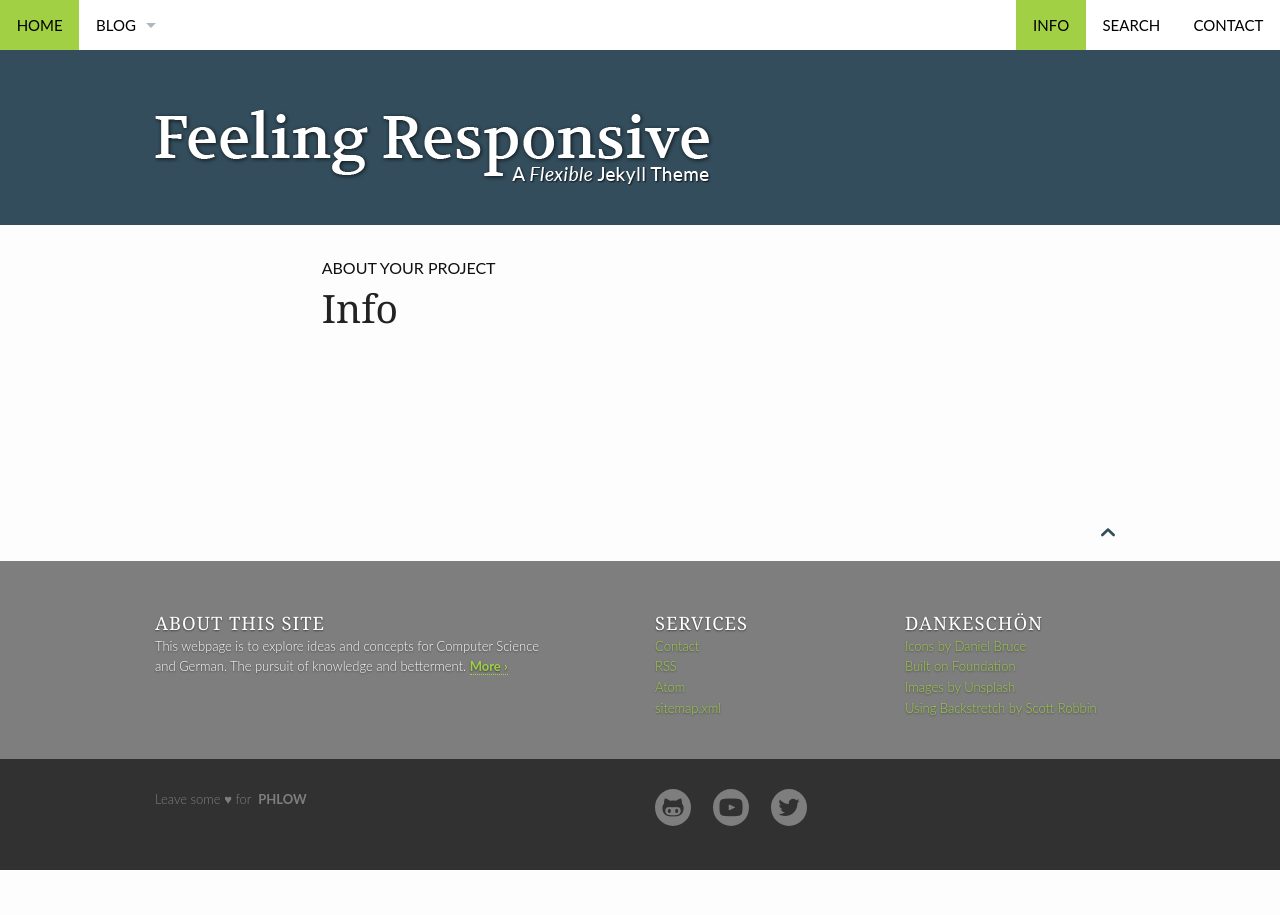
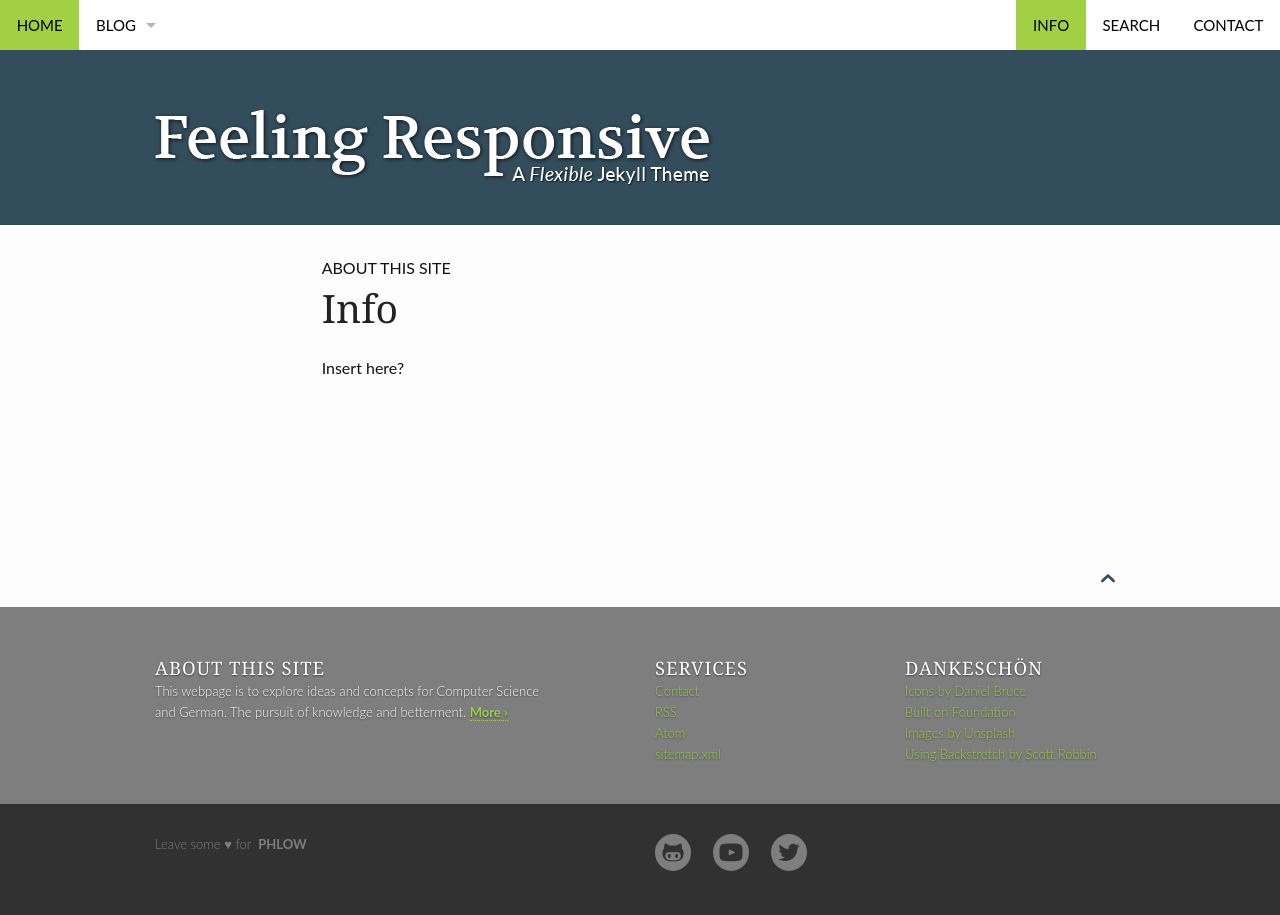
Before and after one commit to makounniyom/makounniyom.github.io, a Jekyll site: the page built from pages/info.md, in a window 1280 px wide. Built offline with Jekyll 4.4.1, drawn with Linux system fonts in a browser that asks for light colours.

Commit message:
Info
Trying to get information on the info page

```diff
--- a/pages/info.md
+++ b/pages/info.md
@@ -1,7 +1,8 @@
 ---
 layout: page
 title: "Info"
-subheadline: "About Your Project"
+subheadline: "About This Site"
 teaser: ""
 permalink: /info/
 ---
+Insert here?
```
